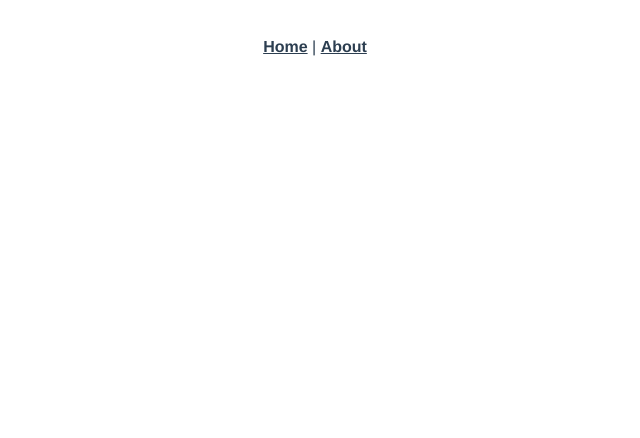
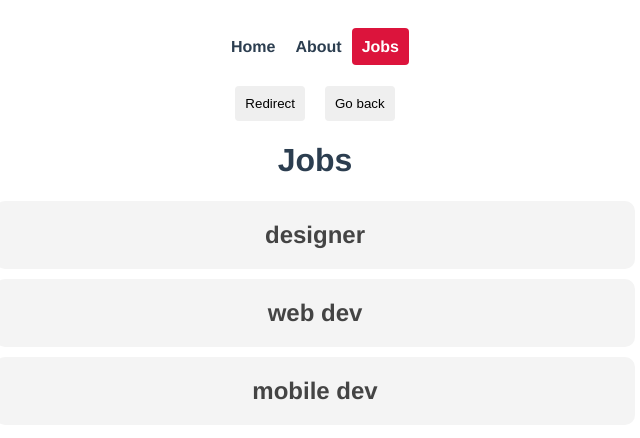
Before and after one commit to nshobairwe/Vue-router, a Vue app: page /jobs in a window 1280 px wide. Before the commit this address had no page. Shown: the top 438 px of the page, without its empty margins (325-965 px from the left). Built offline with nearby package versions, Linux system fonts and the light colour scheme.

Commit message:
vue-router

```diff
--- a/src/App.vue
+++ b/src/App.vue
@@ -1,10 +1,29 @@
 <template>
-  <nav>
-    <router-link to="/">Home</router-link> |
+  <div id="nav">
+    <router-link to="/">Home</router-link>
     <router-link to="/about">About</router-link>
-  </nav>
+    <router-link to="/jobs">Jobs</router-link>
+  </div>
+
+  <button @click="redirect">Redirect</button>
+  <button @click="back">Go back</button>
+
   <router-view/>
 </template>
+
+<script>
+export default{
+  methods: {
+    redirect () {
+      this.$router.push({name: 'home'})
+    },
+    back () {
+      this.$router.go(-1)
+    },
+
+  }
+}
+</script>
 
 <style>
 #app {
@@ -15,16 +34,29 @@
   color: #2c3e50;
 }
 
-nav {
+#nav {
   padding: 30px;
 }
 
-nav a {
+#nav a {
   font-weight: bold;
   color: #2c3e50;
+  text-decoration: none;
+  padding: 10px;
+  border-radius: 4px;
 }
 
-nav a.router-link-exact-active {
-  color: #42b983;
+
+
+#nav a.router-link-exact-active {
+  color: white;
+  background: crimson;
+}
+
+button{
+  margin: 0 10px;
+  padding: 10px;
+  border: none;
+  border-radius: 4px;
 }
 </style>
--- a/src/components/HelloWorld.vue
+++ /dev/null
@@ -1,58 +0,0 @@
-<template>
-  <div class="hello">
-    <h1>{{ msg }}</h1>
-    <p>
-      For a guide and recipes on how to configure / customize this project,<br>
-      check out the
-      <a href="https://cli.vuejs.org" target="_blank" rel="noopener">vue-cli documentation</a>.
-    </p>
-    <h3>Installed CLI Plugins</h3>
-    <ul>
-      <li><a href="https://github.com/vuejs/vue-cli/tree/dev/packages/%40vue/cli-plugin-babel" target="_blank" rel="noopener">babel</a></li>
-      <li><a href="https://github.com/vuejs/vue-cli/tree/dev/packages/%40vue/cli-plugin-router" target="_blank" rel="noopener">router</a></li>
-    </ul>
-    <h3>Essential Links</h3>
-    <ul>
-      <li><a href="https://vuejs.org" target="_blank" rel="noopener">Core Docs</a></li>
-      <li><a href="https://forum.vuejs.org" target="_blank" rel="noopener">Forum</a></li>
-      <li><a href="https://chat.vuejs.org" target="_blank" rel="noopener">Community Chat</a></li>
-      <li><a href="https://twitter.com/vuejs" target="_blank" rel="noopener">Twitter</a></li>
-      <li><a href="https://news.vuejs.org" target="_blank" rel="noopener">News</a></li>
-    </ul>
-    <h3>Ecosystem</h3>
-    <ul>
-      <li><a href="https://router.vuejs.org" target="_blank" rel="noopener">vue-router</a></li>
-      <li><a href="https://vuex.vuejs.org" target="_blank" rel="noopener">vuex</a></li>
-      <li><a href="https://github.com/vuejs/vue-devtools#vue-devtools" target="_blank" rel="noopener">vue-devtools</a></li>
-      <li><a href="https://vue-loader.vuejs.org" target="_blank" rel="noopener">vue-loader</a></li>
-      <li><a href="https://github.com/vuejs/awesome-vue" target="_blank" rel="noopener">awesome-vue</a></li>
-    </ul>
-  </div>
-</template>
-
-<script>
-export default {
-  name: 'HelloWorld',
-  props: {
-    msg: String
-  }
-}
-</script>
-
-<!-- Add "scoped" attribute to limit CSS to this component only -->
-<style scoped>
-h3 {
-  margin: 40px 0 0;
-}
-ul {
-  list-style-type: none;
-  padding: 0;
-}
-li {
-  display: inline-block;
-  margin: 0 10px;
-}
-a {
-  color: #42b983;
-}
-</style>
--- a/src/router/index.js
+++ b/src/router/index.js
@@ -1,5 +1,9 @@
 import { createRouter, createWebHistory } from 'vue-router'
 import HomeView from '../views/HomeView.vue'
+import AboutView  from '@/views/AboutView.vue'
+import Jobs from '../views/jobs/jobs.vue'
+import JobDetails from '@/views/jobs/JobDetails.vue'
+import NotFound from '@/views/NotFound.vue'
 
 const routes = [
   {
@@ -10,10 +14,30 @@ const routes = [
   {
     path: '/about',
     name: 'about',
-    // route level code-splitting
-    // this generates a separate chunk (about.[hash].js) for this route
-    // which is lazy-loaded when the route is visited.
-    component: () => import(/* webpackChunkName: "about" */ '../views/AboutView.vue')
+    component: AboutView
+  },
+  {
+    path: '/jobs',
+    name: 'Jobs',
+    component: Jobs
+  },
+  {
+    path: '/jobs/:id',
+    name: 'JobDetails',
+    component: JobDetails,
+    prop: true
+  },
+  //redirect
+  {
+    path: '/all-jobs',
+    redirect: '/jobs'
+  },
+  //catch all 404
+  {
+    path: '/:catchAll(.*)',
+    name: 'NotFound',
+    component: NotFound
+
   }
 ]
 
--- a/src/views/AboutView.vue
+++ b/src/views/AboutView.vue
@@ -1,5 +1,9 @@
 <template>
   <div class="about">
-    <h1>This is an about page</h1>
+    <h1>About page</h1>
+    <p>nsfngarijtioals.df'lkzxcnv.,zldf</p>
+    <p>asdfuqhrfnm,cvmn;erfcvskzsjdrnufajk cdm</p>
+    <p>mimi ni mwanafunzi wa kwanza darasani na</p>
+
   </div>
 </template>
--- a/src/views/HomeView.vue
+++ b/src/views/HomeView.vue
@@ -1,18 +1,18 @@
 <template>
   <div class="home">
-    <img alt="Vue logo" src="../assets/logo.png">
-    <HelloWorld msg="Welcome to Your Vue.js App"/>
+    <h1>homepage</h1>
+    <p>brbraa.sd,as;ldfknasnfrutqansnioqelkrsd
+    </p>
+    <p>asdkm,andfqoljfmxbcjkqawejdfbz,xcvna'idsha</p>
   </div>
 </template>
 
 <script>
-// @ is an alias to /src
-import HelloWorld from '@/components/HelloWorld.vue'
 
 export default {
   name: 'HomeView',
   components: {
-    HelloWorld
+
   }
 }
 </script>
--- /dev/null
+++ b/src/views/NotFound.vue
@@ -0,0 +1,4 @@
+<template>
+    <h2>404</h2>
+    <h3>Page not found</h3>
+</template>
--- /dev/null
+++ b/src/views/jobs/JobDetails.vue
@@ -0,0 +1,18 @@
+<template>
+    <h1>Job Details page</h1>
+    <p>The Job id is {{id}}</p>
+</template>
+
+<script>
+export default {
+    data(){
+        return{
+            id: this.$route.params.id
+        }
+    }
+}
+</script>
+
+<style scoped>
+
+</style>
--- /dev/null
+++ b/src/views/jobs/jobs.vue
@@ -0,0 +1,44 @@
+<template>
+    <h1 >Jobs</h1>
+    <div v-for="job in jobs" :key="job.id" class="job">
+        <router-link :to="{name: 'JobDetails', params: {id: job.id}}">
+            <h2>{{ job.title }}</h2>
+        </router-link>
+    </div>
+
+</template>
+
+<script>
+
+export default {
+
+    data() {
+        return {
+            jobs: [
+                {title: 'designer', id: 1, details: 'lorem'},
+                {title: 'web dev', id: 2, details: 'lorem'},
+                {title: 'mobile dev', id: 3, details: 'lorem'},
+            ]
+        }
+    }
+}
+</script>
+
+<style scoped>
+.job h2{
+    background: #f4f4f4;
+    padding: 20px;
+    border-radius: 10px;
+    margin: 10px auto;
+    max-width: 600px;
+    cursor: pointer;
+    color: #444;
+}
+.job h2:hover{
+    background: #ddd;
+}
+.job a{
+    text-decoration: none;
+}
+
+</style>
```
